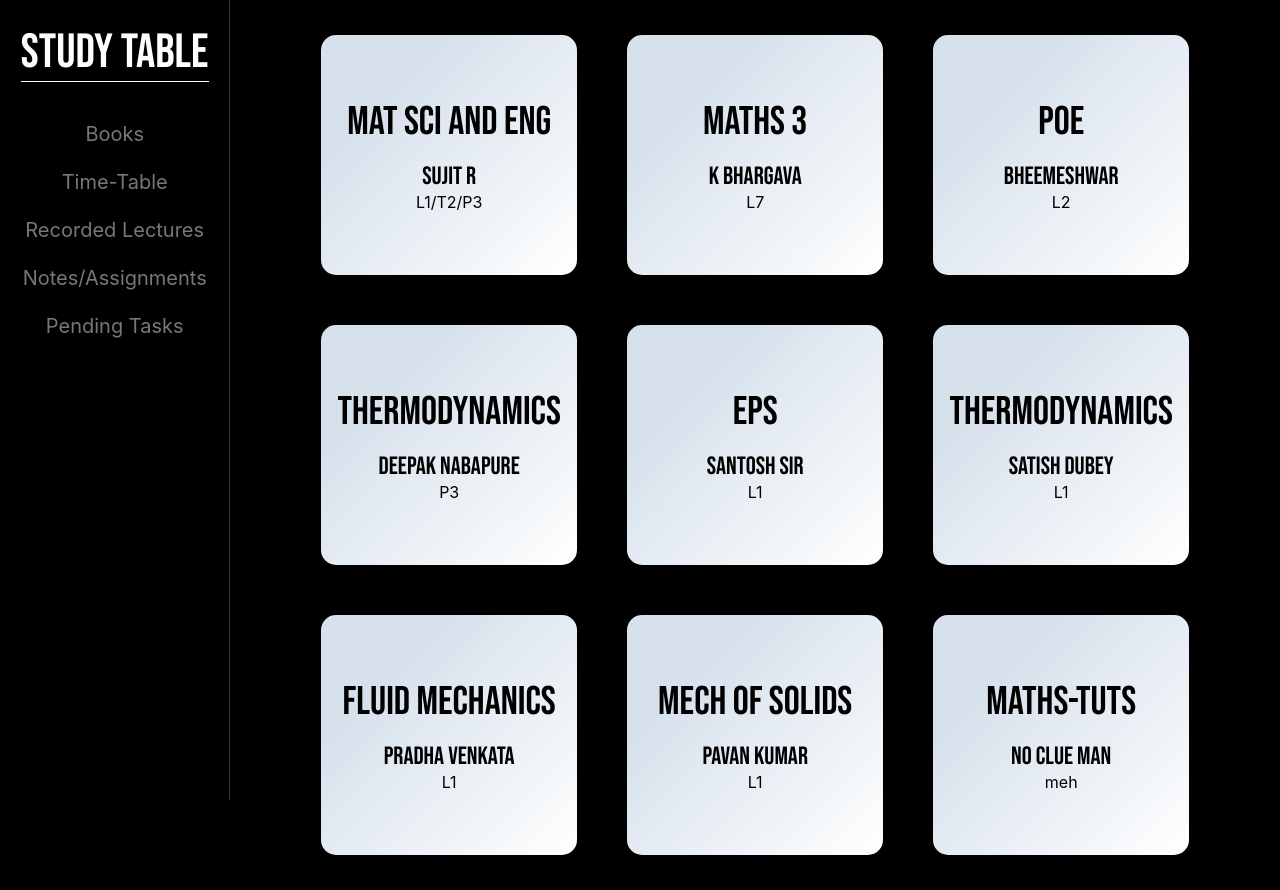
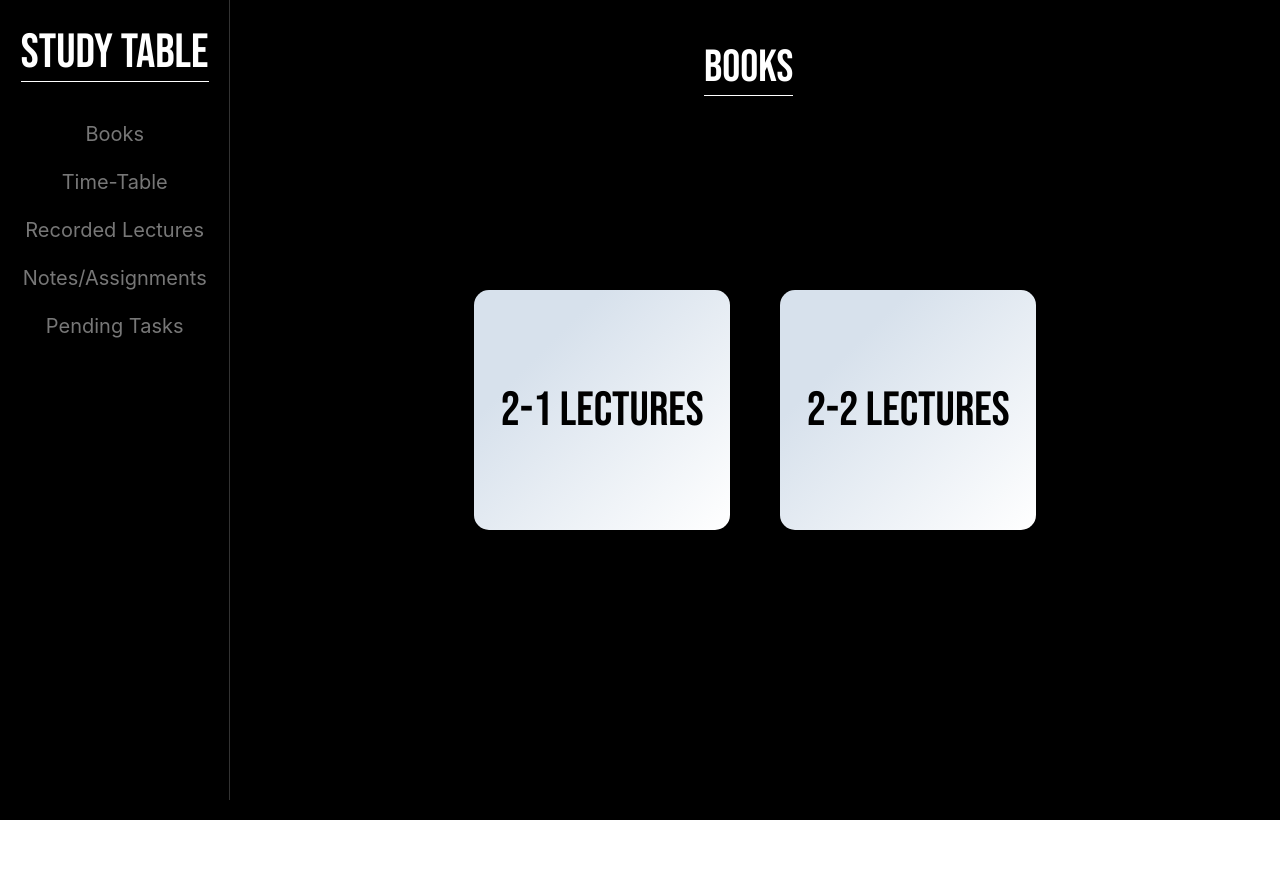
Before and after one commit to ParitoshKadam9/StudyTable, a Next.js app: page /lectures in a window 1280 px wide. After the commit the page ends 820 px from the top, so only its background shows below. Built offline with nearby package versions, Linux system fonts and the light colour scheme.

Commit message:
rec lecturs and tt update

```diff
--- a/pages/api/lectures/sem22.js
+++ b/pages/api/lectures/sem22.js
@@ -30,7 +30,7 @@ const tabledata = [
     c4: "Adv Eng Com",
     l4: "",
     c5: "Adv MOS T2",
-    l5: "",
+    l5: "https://meet.google.com/exb-ngxc-xna?hs=224",
     c6: "Adv Eng Com",
     l6: "",
     c7: "",
@@ -89,7 +89,7 @@ const tabledata = [
     l3: "",
     c4: "",
     l4: "",
-    c5: "Mech of Machines P2",
+    c5: "Manufacturing  P2",
     l5: "",
     c6: "",
     l6: "",
@@ -109,7 +109,7 @@ const tabledata = [
     l3: "",
     c4: "",
     l4: "",
-    c5: "Mech of Machines P2",
+    c5: "Manufacturing P2",
     l5: "",
     c6: "",
     l6: "",
@@ -185,11 +185,11 @@ const tabledata = [
     l1: "",
     c2: "Post Col Lit L1",
     l2: "",
-    c3: "Heat Transfer T3",
+    c3: "Adv MOS T3",
     l3: "",
     c4: "Post Col Lit L1",
     l4: "",
-    c5: "Heat Transfer T3",
+    c5: "Adv MOS T3",
     l5: "",
     c6: "Post Col Lit L1",
     l6: "",
--- /dev/null
+++ b/pages/api/recordings/lect21.js
@@ -0,0 +1,69 @@
+const reclectures = [
+  {
+    key: 1,
+    name: "Mat Sci and Eng",
+    id: "Sujit R",
+    section: "L1/T2/P3",
+    link: "https://classroom.google.com/u/0/w/MzgzNDY3Nzg1Nzc1/tc/Mzg0MDA3MDA2NTA2",
+  },
+  {
+    key: 2,
+    name: "Maths 3",
+    id: "K bhargava",
+    section: "L7",
+    link: "https://drive.google.com/drive/folders/1LfaJOgg9V0BhUosFdCBqsA_ms2uRZY7G?usp=sharing",
+  },
+  {
+    key: 3,
+    name: "POE",
+    id: "Bheemeshwar",
+    section: "L2",
+    link: "https://drive.google.com/file/d/1mPO0drzJlYmdWeS_UVlSar5F0sA7X7AI/view?usp=sharing",
+  },
+  {
+    key: 4,
+    name: "Thermodynamics",
+    id: "Deepak Nabapure",
+    section: "P3",
+    link: "https://classroom.google.com/u/0/c/MTMwOTI5MTg4NzYz",
+  },
+  {
+    key: 5,
+    name: "EPS",
+    id: "Santosh sir",
+    section: "L1",
+    link: "https://drive.google.com/drive/folders/1UtyZzVGTb9uFCXflvVKW6sAJHj9Tp41l",
+  },
+  {
+    key: 6,
+    name: "Thermodynamics",
+    id: "Satish Dubey",
+    section: "L1",
+    link: "https://cms.bits-hyderabad.ac.in/course/view.php?id=13989",
+  },
+  {
+    key: 7,
+    name: "Fluid Mechanics",
+    id: "Pradha Venkata",
+    section: "L1",
+    link: "https://cms.bits-hyderabad.ac.in/mod/forum/discuss.php?d=26501",
+  },
+  {
+    key: 8,
+    name: "Mech Of Solids",
+    id: "Pavan Kumar",
+    section: "L1",
+    link: "https://classroom.google.com/u/0/c/MzgxNTYxODY4ODk2",
+  },
+  {
+    key: 9,
+    name: "Maths-tuts",
+    id: "No clue man",
+    section: "meh",
+    link: "https://drive.google.com/drive/u/1/folders/13SdZz-KY69xFWqrqzyNd7ckB7bPqHvVq",
+  },
+];
+
+export default function handler(req, res) {
+  res.status(200).json(reclectures);
+}
--- /dev/null
+++ b/pages/api/recordings/lect22.js
@@ -0,0 +1,69 @@
+const reclectures = [
+  {
+    key: 1,
+    name: "Adv MOS",
+    id: "Brajesh P",
+    section: "L1",
+    link: "https://drive.google.com/drive/folders/1-FjSXj6mUUDxaoOoAi3YQ_a3pKKm0cw9n9eHetMafclN9fL9zRsJhPUMQ9VBcROqtQqe9lSe",
+  },
+  {
+    key: 2,
+    name: "Mech & Machines",
+    id: "Y V Daseswara Rao",
+    section: "L1/T3",
+    link: "https://classroom.google.com/u/0/c/NDUzNTgwODQwMDQw",
+  },
+//   {
+//     key: 3,
+//     name: "POE",
+//     id: "Bheemeshwar",
+//     section: "L2",
+//     link: "https://drive.google.com/file/d/1mPO0drzJlYmdWeS_UVlSar5F0sA7X7AI/view?usp=sharing",
+//   },
+//   {
+//     key: 4,
+//     name: "Thermodynamics",
+//     id: "Deepak Nabapure",
+//     section: "P3",
+//     link: "https://classroom.google.com/u/0/c/MTMwOTI5MTg4NzYz",
+//   },
+//   {
+//     key: 5,
+//     name: "EPS",
+//     id: "Santosh sir",
+//     section: "L1",
+//     link: "https://drive.google.com/drive/folders/1UtyZzVGTb9uFCXflvVKW6sAJHj9Tp41l",
+//   },
+//   {
+//     key: 6,
+//     name: "Thermodynamics",
+//     id: "Satish Dubey",
+//     section: "L1",
+//     link: "https://cms.bits-hyderabad.ac.in/course/view.php?id=13989",
+//   },
+//   {
+//     key: 7,
+//     name: "Fluid Mechanics",
+//     id: "Pradha Venkata",
+//     section: "L1",
+//     link: "https://cms.bits-hyderabad.ac.in/mod/forum/discuss.php?d=26501",
+//   },
+//   {
+//     key: 8,
+//     name: "Mech Of Solids",
+//     id: "Pavan Kumar",
+//     section: "L1",
+//     link: "https://classroom.google.com/u/0/c/MzgxNTYxODY4ODk2",
+//   },
+//   {
+//     key: 9,
+//     name: "Maths-tuts",
+//     id: "No clue man",
+//     section: "meh",
+//     link: "https://drive.google.com/drive/u/1/folders/13SdZz-KY69xFWqrqzyNd7ckB7bPqHvVq",
+//   },
+];
+
+export default function handler(req, res) {
+  res.status(200).json(tabledata);
+}
--- a/pages/lectures.js
+++ b/pages/lectures.js
@@ -1,77 +1,73 @@
 import Card from "../components/content/cards";
+import styles from "../styles/lectures.module.css"
+import { useState } from "react";
 
 export default function RecLect() {
-    const reclectures = [
+
+    const [btn, setBtn] = useState(true);
+
+    const [data, setData] = useState([]);
+
+    const btns = [
       {
-        key:1,
-        name: "Mat Sci and Eng",
-        id: "Sujit R",
-        section: "L1/T2/P3",
-        link: "https://classroom.google.com/u/0/w/MzgzNDY3Nzg1Nzc1/tc/Mzg0MDA3MDA2NTA2",
+        id: 1,
+        name: "2-1 Lectures",
       },
       {
-         key:2,
-        name: "Maths 3",
-        id: "K bhargava",
-        section: "L7",
-        link: "https://drive.google.com/drive/folders/1LfaJOgg9V0BhUosFdCBqsA_ms2uRZY7G?usp=sharing",
+        id: 2,
+        name: "2-2 lectures",
       },
-      {
-        key:3,
-        name: "POE",
-        id: "Bheemeshwar",
-        section: "L2",
-        link: "https://drive.google.com/file/d/1mPO0drzJlYmdWeS_UVlSar5F0sA7X7AI/view?usp=sharing",
-      },
-      {
-        key: 4,
-        name: "Thermodynamics",
-        id: "Deepak Nabapure",
-        section: "P3",
-        link: "https://classroom.google.com/u/0/c/MTMwOTI5MTg4NzYz",
-      },
-      {
-        key:5,
-        name: "EPS",
-        id: "Santosh sir",
-        section: "L1",
-        link: "https://drive.google.com/drive/folders/1UtyZzVGTb9uFCXflvVKW6sAJHj9Tp41l",
-      },
-      {
-         key:6,
-        name: "Thermodynamics",
-        id: "Satish Dubey",
-        section: "L1",
-        link: "https://cms.bits-hyderabad.ac.in/course/view.php?id=13989",
-      },
-      {
-         key:7,
-        name: "Fluid Mechanics",
-        id: "Pradha Venkata",
-        section: "L1",
-        link: "https://cms.bits-hyderabad.ac.in/mod/forum/discuss.php?d=26501",
-      },
-      {
-         key:8,
-        name: "Mech Of Solids",
-        id: "Pavan Kumar",
-        section: "L1",
-        link: "https://classroom.google.com/u/0/c/MzgxNTYxODY4ODk2",
-      },
-      {
-        key: 9,
-        name: "Maths-tuts",
-        id: "No clue man",
-        section: "meh",
-        link:"https://drive.google.com/drive/u/1/folders/13SdZz-KY69xFWqrqzyNd7ckB7bPqHvVq"
+    ];
+
+    const handleBack = () => {
+      setBtn(true);
+    };
+
+    const fetchapi = async (id) => {
+      if (id == 1) {
+        const response = await fetch("/api/recordings/lect21");
+        const data1 = await response.json();
+        setBtn(false);
+        setData(data1);
+        console.log("test");
+      } else if (id == 2) {
+        const response = await fetch("/api/recordings/lect22");
+        const data2 = await response.json();
+        setBtn(false);
+        setData(data2);
+        console.log("test");
       }
-    ];
+    };
+
 
     return (
       <>
-        {reclectures.map((data) => (
-          <Card key={data.key}  {...data} />
-        ))}
+        <div className={btn ? styles.header : styles.null}>Books</div>
+        <div className={styles.btnContainer}>
+          {btns.map((data) => {
+            return (
+              <>
+                <div
+                  className={btn ? styles.btn : styles.null}
+                  key={data.id}
+                  onClick={() => {
+                    fetchapi(data.id);
+                  }}
+                >
+                  {data.name}
+                </div>
+              </>
+            );
+          })}
+        </div>
+        <div className={btn ? styles.null : styles.cards}>
+          {data.map((data) => (
+            <Card key={data.key} {...data} />
+          ))}
+          <div className={styles.back} onClick={handleBack}>
+            Back
+          </div>
+        </div>
       </>
     );
 }
--- /dev/null
+++ b/styles/lectures.module.css
@@ -0,0 +1,73 @@
+.back{
+    width: 7vw;
+    text-align: center;
+    position: fixed;
+    top: 5vh;
+    left: 22vw;
+    height: max-content;
+    padding: 10px;
+    font-size: 1.5em;
+    background: rgb(19, 19, 19);
+    border-radius:10px;
+    color: white;
+    font-family: 'Bebas Neue', cursive;
+    cursor: pointer;
+}
+.header{
+    color: white;
+    font-size: 45px;
+    font-family: 'Bebas Neue', cursive;
+    border-bottom: 1px solid white;
+    width: fit-content;
+    margin-bottom: 10vh;
+    margin-right: auto;
+    position: fixed;
+    top: 5vh;
+    left: 55vw;
+}
+.null {
+
+display: none;
+}
+.btnContainer{
+    display: flex;
+    flex-direction: row;
+    flex-wrap: wrap;
+    align-items: center;
+    justify-content: center;
+    width: 65vw;
+}
+.btn{
+
+    width: 20vw;
+    height: 30vh;
+    border-radius: 15px;
+    background-color: #ffffff;
+    background-image: linear-gradient(315deg, #ffffff 0%, #d7e1ec 74%);
+    display: flex;
+    flex-direction: column;
+    align-items: center;
+    justify-content: center;
+    margin: 25px;
+    transition: 0.2s;
+    text-align: center;
+   color: black;
+   font-size: 3em;
+       font-family: 'Bebas Neue', cursive;
+
+
+
+}
+.btn:hover{
+    opacity: 0.6;
+    cursor: pointer;
+}
+.cards{
+    display: flex;
+    flex-direction: row;
+    align-items: center;
+    justify-content: center;
+    flex-wrap: wrap;
+    width: 75vw;
+    margin-top: 10vh;
+}
```
